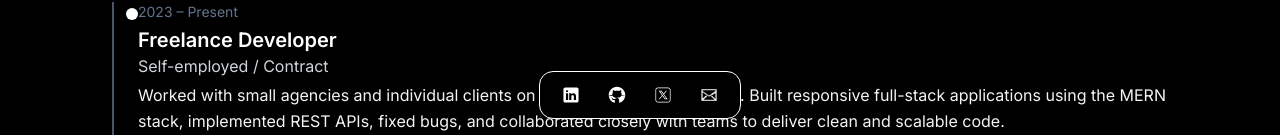
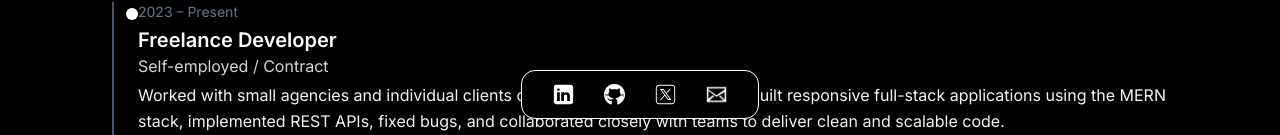
Before and after one commit to neerajk001/updated-profile, a Next.js app: page / in a window 1280 px wide. Shown: the part 665-800 px from the top of the page. Built offline with nearby package versions, Linux system fonts and the light colour scheme.

Commit message:
added padding

```diff
--- a/src/components/BottomBar.tsx
+++ b/src/components/BottomBar.tsx
@@ -29,14 +29,14 @@ const socialLinks = [
 
 export default function BottomBar() {
   return (
-    <div className="fixed bottom-4 left-1/2 -translate-x-1/2 bg-black px-4 py-2 rounded-xl flex gap-4 border border-white z-50">
+    <div className="fixed bottom-4 left-1/2 -translate-x-1/2 bg-black px-6 py-1.5 rounded-xl flex gap-4 border border-white z-50">
       {socialLinks.map((icon, index) => (
         <Link key={index} href={icon.href} target="_blank" rel="noopener noreferrer">
           <Image
             src={icon.src}
             alt={icon.alt}
-            width={30}
-            height={30}
+            width={35}
+            height={35}
             className="invert border-2 border-white rounded-md p-1 hover:scale-110 transition"
           />
         </Link>
```
